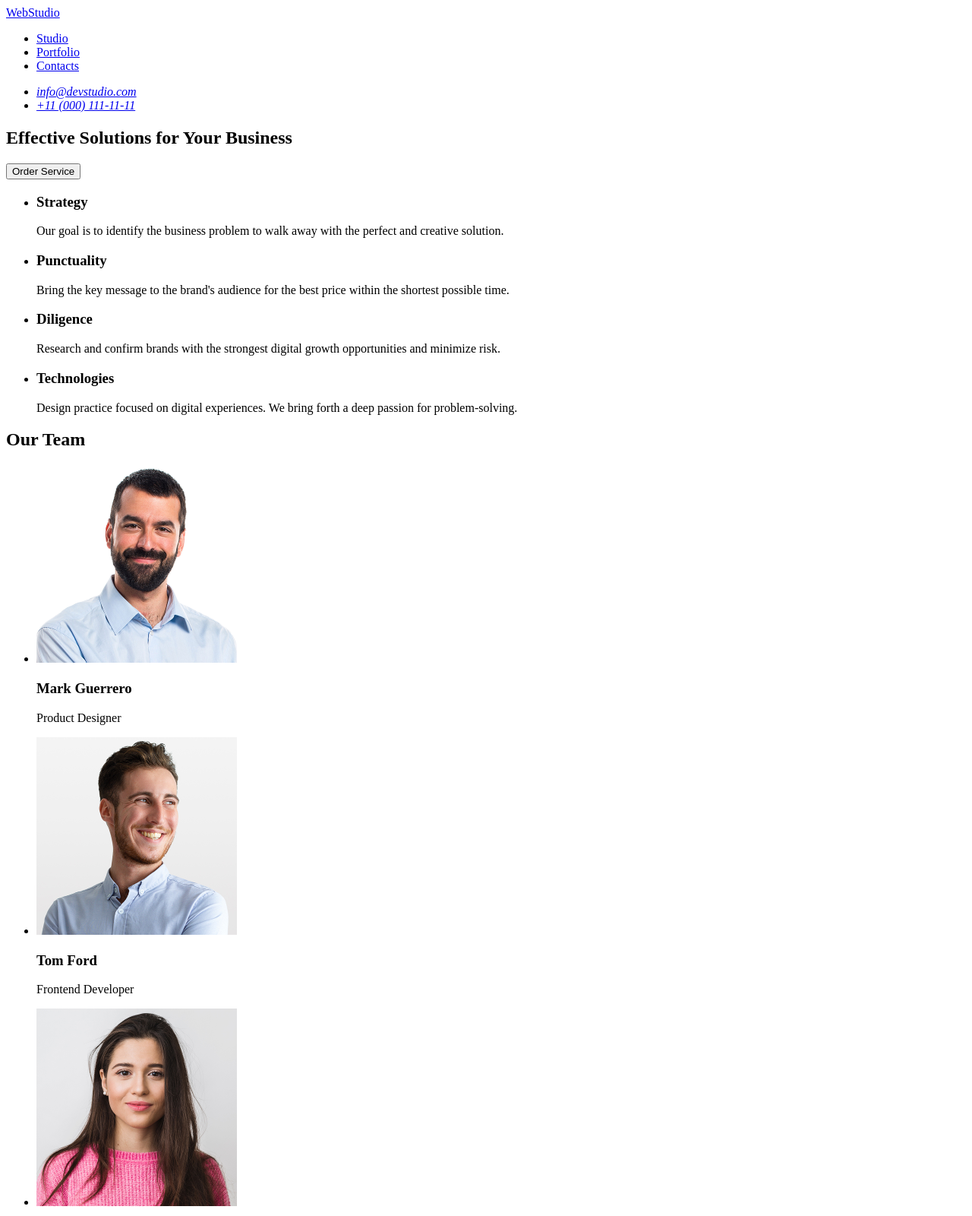
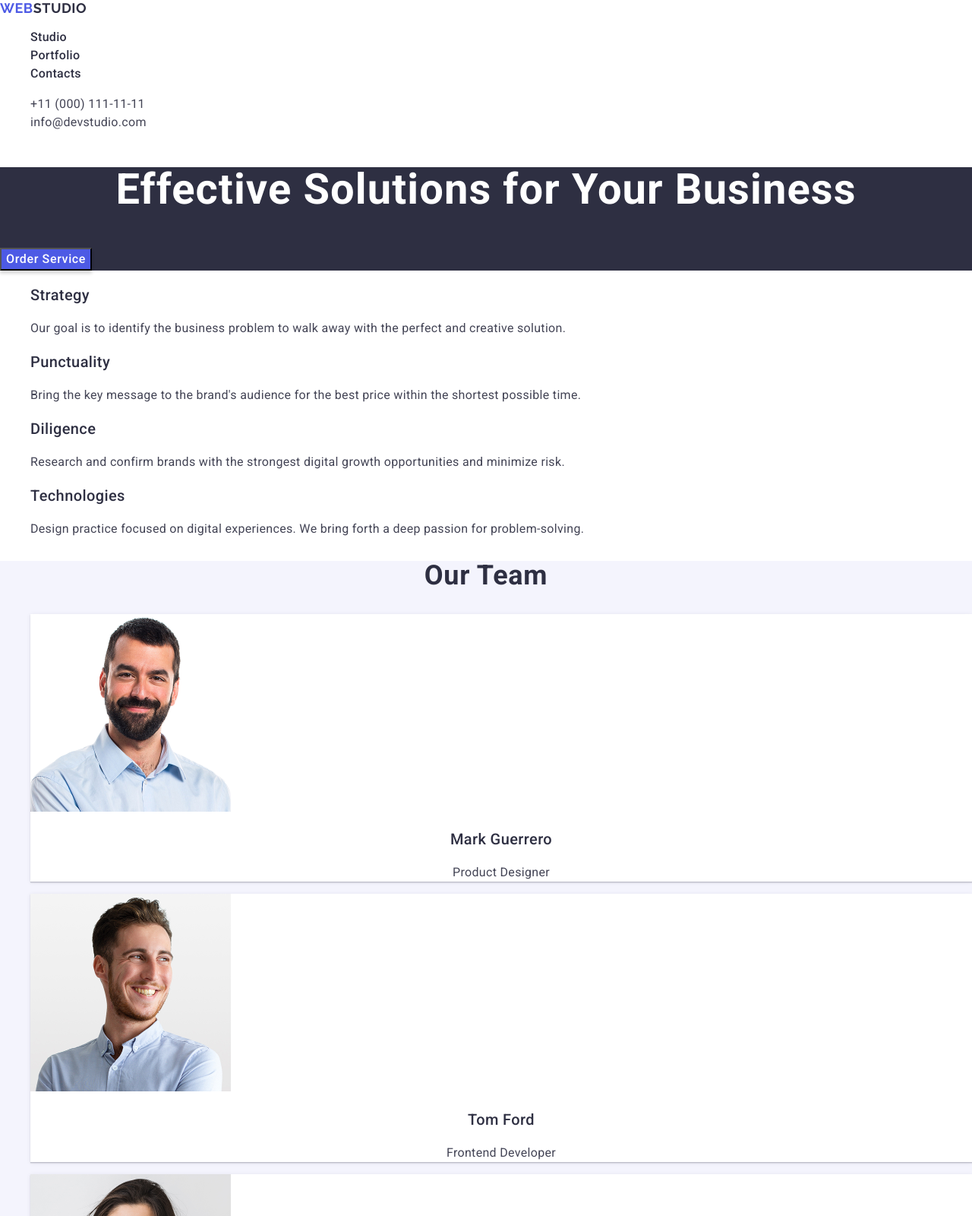
Before and after one commit to Stenvar21/goit-markup-hw-02, a plain HTML site: page index.html in a window 1280 px wide. Shown: the top 1600 px of the page at 76% size. Drawn offline with nearby package versions, Linux system fonts and the light colour scheme.

Commit message:
html+css

```diff
--- /dev/null
+++ b/css/styles.css
@@ -0,0 +1,170 @@
+body {
+  font-family: 'Roboto', sans-serif;
+  color: #434455;
+  background-color: #fff;
+}
+
+ul,
+ol {
+  list-style: none;
+}
+
+a {
+  text-decoration: none;
+}
+
+.logo {
+  font-family: 'Raleway', sans-serif;
+  font-weight: 700;
+  font-size: 18px;
+  line-height: 1.16667;
+  letter-spacing: 0.03em;
+  text-transform: uppercase;
+  color: #4d5ae5;
+}
+
+.header-logo .logo-part {
+  color: #2e2f42;
+}
+
+.nav-link {
+  font-weight: 500;
+  font-size: 16px;
+  line-height: 1.5;
+  letter-spacing: 0.02em;
+  color: #2e2f42;
+}
+
+.contacts {
+  font-style: normal;
+}
+
+.contacts-link {
+  font-size: 16px;
+  line-height: 1.5;
+  letter-spacing: 0.02em;
+  color: #434455;
+}
+
+.contacts-link:hover,
+.contacts-link:focus,
+.nav-link:hover,
+.nav-link:focus {
+  color: #404bbf;
+}
+
+.hero {
+  background: #2e2f42;
+}
+
+.hero-title {
+  font-weight: 700;
+  font-size: 56px;
+  line-height: 1.07;
+  letter-spacing: 0.02em;
+  text-align: center;
+  color: #fff;
+}
+
+.btn {
+  box-shadow: 0 4px 4px 0 rgba(0, 0, 0, 0.15);
+  background: #4d5ae5;
+  font-weight: 500;
+  font-size: 16px;
+  line-height: 1.5;
+  letter-spacing: 0.04em;
+  color: #fff;
+  cursor: pointer;
+}
+
+.btn:hover,
+.btn:focus {
+  background: #404bbf;
+}
+
+.advantages-subtitle {
+  font-weight: 500;
+  font-size: 20px;
+  line-height: 1.2;
+  letter-spacing: 0.02em;
+  color: #2e2f42;
+}
+
+.advantages-desc {
+  font-size: 16px;
+  line-height: 1.5;
+  letter-spacing: 0.02em;
+}
+
+.team {
+  background: #f4f4fd;
+}
+.team-title {
+  font-weight: 700;
+  font-size: 36px;
+  line-height: 1.11;
+  letter-spacing: 0.02em;
+  text-align: center;
+  color: #2e2f42;
+}
+
+.team-list-item {
+  box-shadow: 0 2px 1px 0 rgba(46, 47, 66, 0.08),
+    0 1px 1px 0 rgba(46, 47, 66, 0.16), 0 1px 6px 0 rgba(46, 47, 66, 0.08);
+  background: #fff;
+}
+.team-name {
+  font-weight: 500;
+  font-size: 20px;
+  line-height: 1.2;
+  letter-spacing: 0.02em;
+  text-align: center;
+  color: #2e2f42;
+}
+.team-job {
+  font-size: 16px;
+  line-height: 1.5;
+  letter-spacing: 0.02em;
+  text-align: center;
+}
+
+.portfolio-title {
+  font-weight: 700;
+  font-size: 36px;
+  line-height: 1.11;
+  letter-spacing: 0.02em;
+  text-align: center;
+  color: #2e2f42;
+}
+
+.portfolio-subtitle {
+  font-weight: 500;
+  font-size: 20px;
+  line-height: 1.2;
+  letter-spacing: 0.02em;
+  color: #2e2f42;
+}
+.portfolio-product {
+  font-size: 16px;
+  line-height: 1.5;
+  letter-spacing: 0.02em;
+}
+
+.page-footer {
+  background-color: #2e2f42;
+}
+.footer-logo .logo-part {
+  font-family: 'Raleway', sans-serif;
+  font-weight: 700;
+  font-size: 18px;
+  line-height: 1.16667;
+  letter-spacing: 0.03em;
+  text-transform: uppercase;
+  color: #f4f4fd;
+}
+.footer-text {
+  font-size: 16px;
+  line-height: 1.5;
+  letter-spacing: 0.02em;
+  color: #f4f4fd;
+}
--- a/index.html
+++ b/index.html
@@ -3,69 +3,96 @@
   <head>
     <meta charset="UTF-8" />
     <meta name="viewport" content="width=device-width, initial-scale=1.0" />
-    <title>Document</title>
+    <title>WebStudio</title>
+
+    <link
+      rel="stylesheet"
+      href="https://cdnjs.cloudflare.com/ajax/libs/modern-normalize/3.0.1/modern-normalize.min.css"
+      integrity="sha512-q6WgHqiHlKyOqslT/lgBgodhd03Wp4BEqKeW6nNtlOY4quzyG3VoQKFrieaCeSnuVseNKRGpGeDU3qPmabCANg=="
+      crossorigin="anonymous"
+      referrerpolicy="no-referrer"
+    />
+
+    <link rel="preconnect" href="https://fonts.googleapis.com" />
+    <link rel="preconnect" href="https://fonts.gstatic.com" crossorigin />
+    <link
+      href="https://fonts.googleapis.com/css2?family=Raleway:wght@700&family=Roboto:wght@100..900&display=swap"
+      rel="stylesheet"
+    />
+
+    <link rel="stylesheet" href="./css/styles.css" />
   </head>
   <body>
     <!-- #region Header-->
-    <header>
-      <nav>
-        <a href="./index.html">WebStudio</a>
-        <ul>
-          <li>
-            <a href="#">Studio</a>
+    <header class="page-header">
+      <nav class="header-nav">
+        <a class="logo header-logo" href="./index.html"
+          >Web<span class="logo-part">Studio</span>
+        </a>
+        <ul class="nav-list">
+          <li class="nav-items">
+            <a class="nav-link" href="./index.html">Studio</a>
           </li>
-          <li>
-            <a href="#">Portfolio</a>
+          <li class="nav-items">
+            <a class="nav-link" href="#">Portfolio</a>
           </li>
-          <li>
-            <a href="#">Contacts</a>
+          <li class="nav-items">
+            <a class="nav-link" href="#">Contacts</a>
           </li>
         </ul>
       </nav>
-      <address>
-        <ul>
-          <li><a href="mailto:info@devstudio.com">info@devstudio.com</a></li>
-          <li><a href="tel:+110001111111">+11 (000) 111-11-11</a></li>
+      <address class="contacts">
+        <ul class="contacts-list">
+          <li class="contacts-items">
+            <a class="contacts-link" href="tel:+110001111111"
+              >+11 (000) 111-11-11</a
+            >
+          </li>
+          <li class="contacts-items">
+            <a class="contacts-link" href="mailto:info@devstudio.com"
+              >info@devstudio.com</a
+            >
+          </li>
         </ul>
       </address>
     </header>
     <!--endregion-->
     <main>
       <!-- #region Hero-->
-      <section>
-        <h1>Effective Solutions for Your Business</h1>
-        <button type="button">Order Service</button>
+      <section class="hero">
+        <h1 class="hero-title">Effective Solutions for Your Business</h1>
+        <button class="btn" type="button">Order Service</button>
       </section>
       <!--endregion-->
 
       <!-- #region Our advantages-->
-      <section>
-        <h2 hidden>Our advantages</h2>
-        <ul>
+      <section class="advantages">
+        <h2 class="advantages-title" hidden>Our advantages</h2>
+        <ul class="advantages-list">
           <li>
-            <h3>Strategy</h3>
-            <p>
+            <h3 class="advantages-subtitle">Strategy</h3>
+            <p class="advantages-desc">
               Our goal is to identify the business problem to walk away with the
               perfect and creative solution.
             </p>
           </li>
           <li>
-            <h3>Punctuality</h3>
-            <p>
+            <h3 class="advantages-subtitle">Punctuality</h3>
+            <p class="advantages-desc">
               Bring the key message to the brand's audience for the best price
               within the shortest possible time.
             </p>
           </li>
           <li>
-            <h3>Diligence</h3>
-            <p>
+            <h3 class="advantages-subtitle">Diligence</h3>
+            <p class="advantages-desc">
               Research and confirm brands with the strongest digital growth
               opportunities and minimize risk.
             </p>
           </li>
           <li>
-            <h3>Technologies</h3>
-            <p>
+            <h3 class="advantages-subtitle">Technologies</h3>
+            <p class="advantages-desc">
               Design practice focused on digital experiences. We bring forth a
               deep passion for problem-solving.
             </p>
@@ -75,57 +102,106 @@
       <!--endregion-->
 
       <!-- #region Our Team-->
-      <section>
-        <h2>Our Team</h2>
-        <ul>
-          <li>
+      <section class="team">
+        <h2 class="team-title">Our Team</h2>
+        <ul class="team-list">
+          <li class="team-list-item">
             <img
               src="./images/ourteam/img-1.jpg"
               alt="Product Designer"
               width="264"
               height="260"
             />
-            <h3>Mark Guerrero</h3>
-            <p>Product Designer</p>
+            <h3 class="team-name">Mark Guerrero</h3>
+            <p class="team-job">Product Designer</p>
           </li>
-          <li>
+          <li class="team-list-item">
             <img
               src="./images/ourteam/img-2.jpg"
               alt="Frontend Developer"
               width="264"
               height="260"
             />
-            <h3>Tom Ford</h3>
-            <p>Frontend Developer</p>
+            <h3 class="team-name">Tom Ford</h3>
+            <p class="team-job">Frontend Developer</p>
           </li>
-          <li>
+          <li class="team-list-item">
             <img
               src="./images/ourteam/img-3.jpg"
               alt="Marketing"
               width="264"
               height="260"
             />
-            <h3>Camila Garcia</h3>
-            <p>Marketing</p>
+            <h3 class="team-name">Camila Garcia</h3>
+            <p class="team-job">Marketing</p>
           </li>
-          <li>
+          <li class="team-list-item">
             <img
               src="./images/ourteam/img-4.jpg"
               alt="UI Designer"
               width="264"
               height="260"
             />
-            <h3>Daniel Wilson</h3>
-            <p>UI Designer</p>
+            <h3 class="team-name">Daniel Wilson</h3>
+            <p class="team-job">UI Designer</p>
+          </li>
+        </ul>
+      </section>
+      <!--endregion-->
+
+      <!-- #region Portfolio-->
+      <section class="portfolio">
+        <h2 class="portfolio-title">Our Portfolio</h2>
+        <ul class="portfolio-title-list">
+          <li class="portfolio-items">
+            <img src="./images/portfolio/img-1.jpg" alt="Banking App" width:
+            360px; height: 300px; />
+            <h3 class="portfolio-subtitle">Banking App</h3>
+            <p class="portfolio-product">App</p>
+          </li>
+          <li class="portfolio-items">
+            <img src="./images/portfolio/img-2.jpg" alt="Cashless Payment"
+            width: 360px; height: 300px; />
+            <h3 class="portfolio-subtitle">Cashless Payment</h3>
+            <p class="portfolio-product">Marketing</p>
+          </li>
+          <li class="portfolio-items">
+            <img src="./images/portfolio/img-3.jpg" alt="Meditation App"
+            width:360px; height: 300px; />
+            <h3 class="portfolio-subtitle">Meditation App</h3>
+            <p class="portfolio-product">App</p>
+          </li>
+        </ul>
+
+        <ul class="portfolio-title-list">
+          <li class="portfolio-items">
+            <img src="./images/portfolio/img-4.jpg" alt="Banking App" width:
+            360px; height: 300px; />
+            <h3 class="portfolio-subtitle">Taxi Service</h3>
+            <p class="portfolio-product">Marketing</p>
+          </li>
+          <li class="portfolio-items">
+            <img src="./images/portfolio/img-5.jpg" alt="Cashless Payment"
+            width: 360px; height: 300px; />
+            <h3 class="portfolio-subtitle">Screen Illustrations</h3>
+            <p class="portfolio-product">Design</p>
+          </li>
+          <li class="portfolio-items">
+            <img src="./images/portfolio/img-6.jpg" alt="Meditation App"
+            width:360px; height: 300px; />
+            <h3 class="portfolio-subtitle">Online Courses</h3>
+            <p class="portfolio-product">Marketing</p>
           </li>
         </ul>
       </section>
       <!--endregion-->
     </main>
     <!-- #region Footer-->
-    <footer>
-      <a href="./index.html">WebStudio</a>
-      <p>
+    <footer class="page-footer">
+      <a class="logo footer-logo" href="./index.html"
+        >Web<span class="logo-part">Studio</span></a
+      >
+      <p class="footer-text">
         Increase the flow of customers and sales for your business with digital
         marketing & growth solutions.
       </p>
```
Also changed, not shown: images/portfolio/img-1.jpg (added), images/portfolio/img-2.jpg (added), images/portfolio/img-3.jpg (added), images/portfolio/img-4.jpg (added), images/portfolio/img-5.jpg (added), images/portfolio/img-6.jpg (added).
